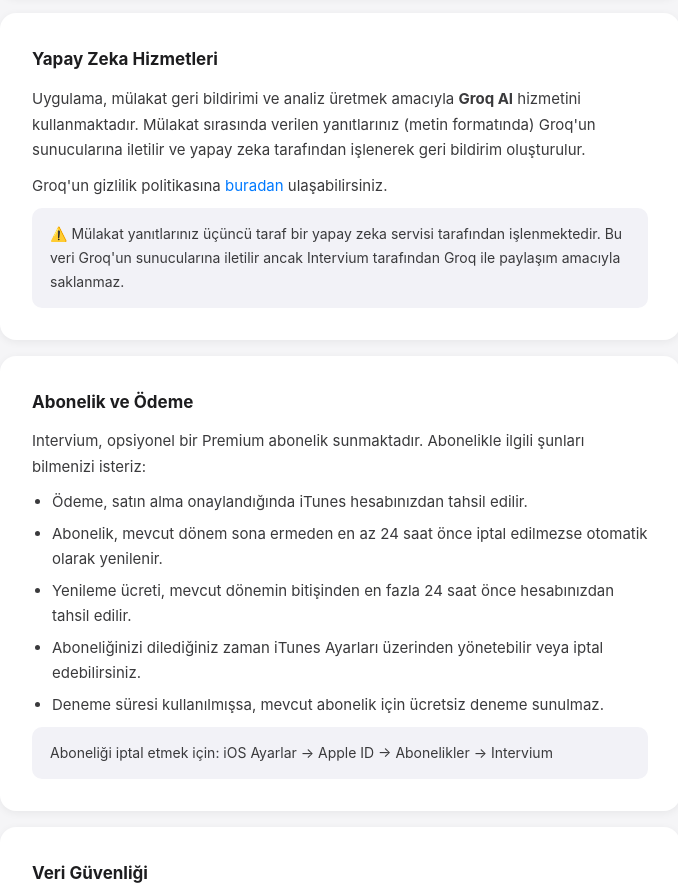
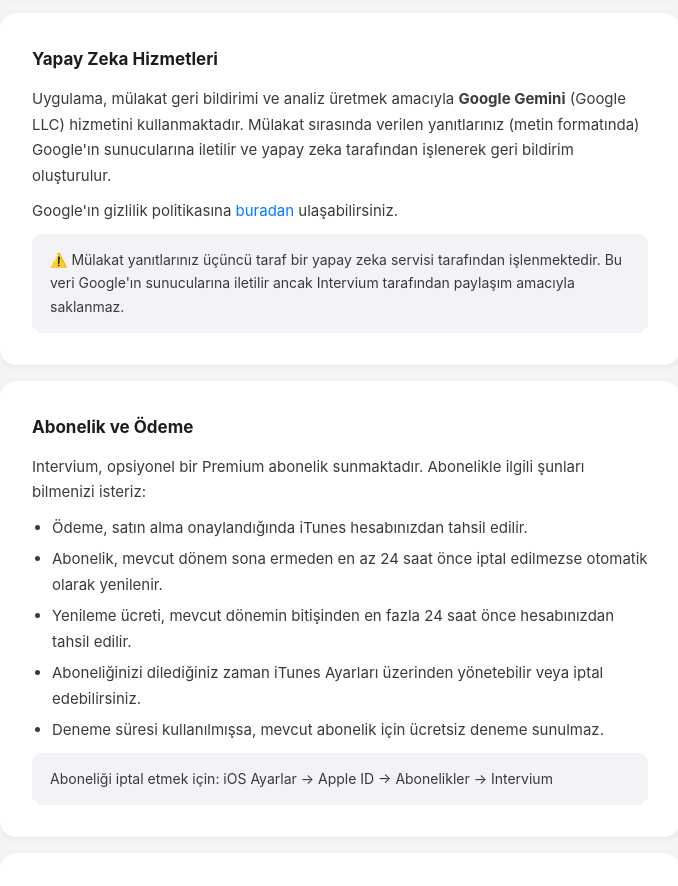
Before and after one commit to ibrahimmayy10/intervium-privacy, a plain HTML site: page index.html in a window 1280 px wide. Shown: the part 1492-2378 px from the top of the page, without its empty margins (300-978 px from the left). Drawn offline with Linux system fonts and the light colour scheme.

Commit message:
Update AI service from Groq to Google Gemini

```diff
--- a/index.html
+++ b/index.html
@@ -156,9 +156,9 @@
 
   <div class="card">
     <h2>Yapay Zeka Hizmetleri</h2>
-    <p>Uygulama, mülakat geri bildirimi ve analiz üretmek amacıyla <strong>Groq AI</strong> hizmetini kullanmaktadır. Mülakat sırasında verilen yanıtlarınız (metin formatında) Groq'un sunucularına iletilir ve yapay zeka tarafından işlenerek geri bildirim oluşturulur.</p>
-    <p>Groq'un gizlilik politikasına <a href="https://groq.com/privacy-policy" target="_blank">buradan</a> ulaşabilirsiniz.</p>
-    <div class="highlight">⚠️ Mülakat yanıtlarınız üçüncü taraf bir yapay zeka servisi tarafından işlenmektedir. Bu veri Groq'un sunucularına iletilir ancak Intervium tarafından Groq ile paylaşım amacıyla saklanmaz.</div>
+    <p>Uygulama, mülakat geri bildirimi ve analiz üretmek amacıyla <strong>Google Gemini</strong> (Google LLC) hizmetini kullanmaktadır. Mülakat sırasında verilen yanıtlarınız (metin formatında) Google'ın sunucularına iletilir ve yapay zeka tarafından işlenerek geri bildirim oluşturulur.</p>
+    <p>Google'ın gizlilik politikasına <a href="https://policies.google.com/privacy" target="_blank">buradan</a> ulaşabilirsiniz.</p>
+    <div class="highlight">⚠️ Mülakat yanıtlarınız üçüncü taraf bir yapay zeka servisi tarafından işlenmektedir. Bu veri Google'ın sunucularına iletilir ancak Intervium tarafından paylaşım amacıyla saklanmaz.</div>
   </div>
 
   <div class="card">
```
